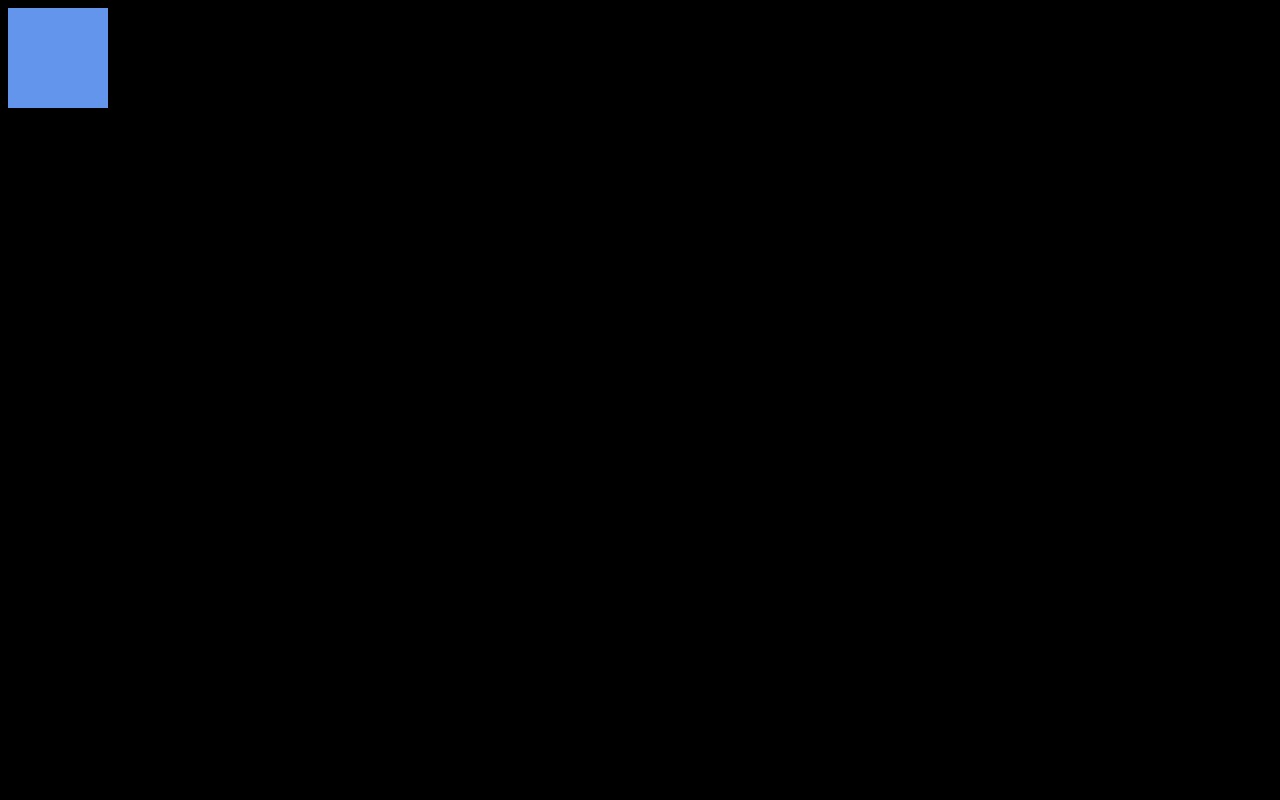
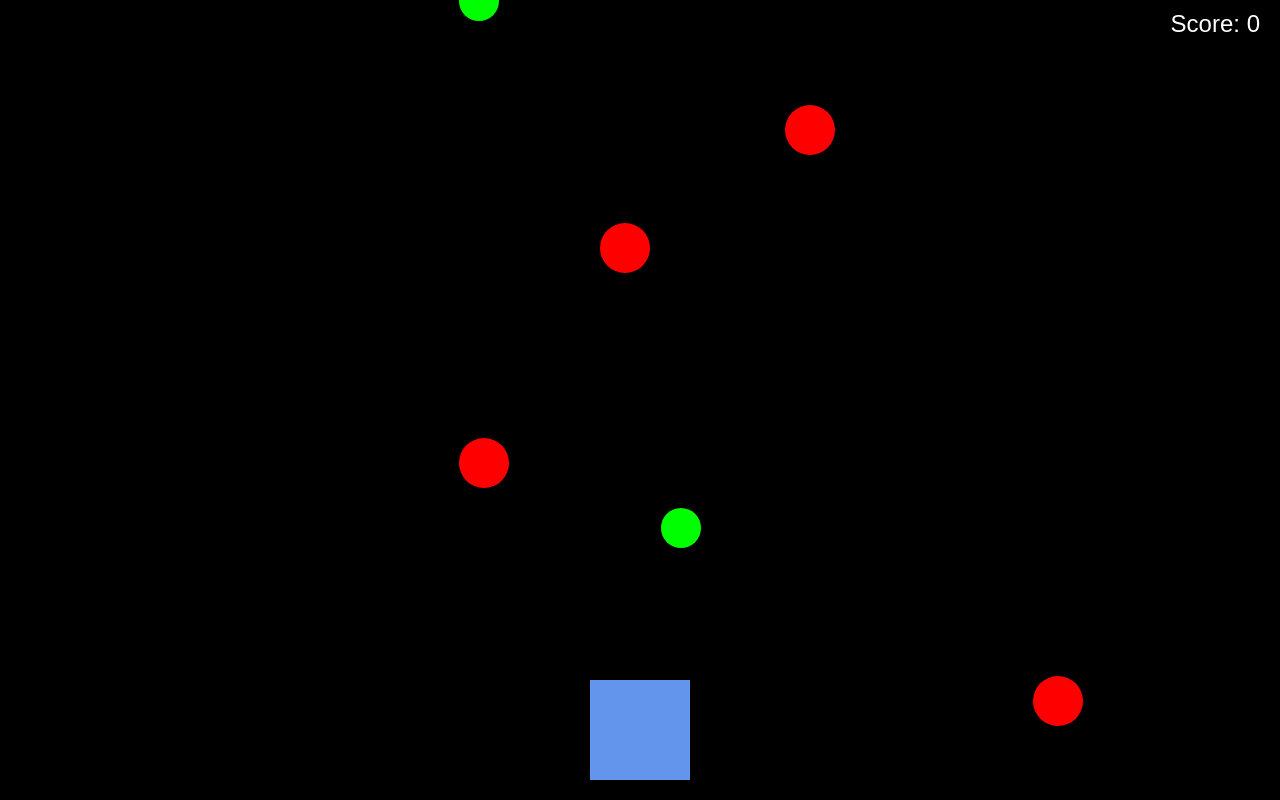
Before and after one commit to DimathJayasinghe/MiniGame, a plain HTML site: page index.html in a window 1280 px wide. Drawn offline with Linux system fonts and the light colour scheme.

Commit message:
Update index.html with game improvements

```diff
--- a/index.html
+++ b/index.html
@@ -1,48 +1,80 @@
 <!DOCTYPE html>
 <head>
-    <title>Simple project</title>
+    <title>Dodger Game</title>
     <style>
         body {
             background-color: rgb(0, 0, 0);
+            margin: 0;
+            overflow: hidden;
         }
         #continer{
             width: 100%;
-            height: 100%;
-            justify-content: center;
-            align-items: center;
+            height: 100vh;
+            position: relative;
         }
         #Box{
             width: 100px;
             height: 100px;
-            background-color:cornflowerblue;
-            position: relative;
-            top: 0px;
-            left: 0px;
-            overflow: hidden;
+            background-color: cornflowerblue;
+            position: absolute;
+            bottom: 20px;
+            left: 50%;
+            transform: translateX(-50%);
+        }
+        .obstacle {
+            position: absolute;
+            width: 50px;
+            height: 50px;
+            background-color: red;
+            border-radius: 50%;
+        }
+        .goodItem {
+            position: absolute;
+            width: 40px;
+            height: 40px;
+            background-color: rgb(0, 255, 0);
+            border-radius: 50%;
+        }
+        #score {
+            position: absolute;
+            top: 10px;
+            right: 20px;
+            color: white;
+            font-size: 24px;
+            font-family: Arial, sans-serif;
         }
     </style>
 </head>
 <body>
     <div id="continer">
         <div id="Box"></div>
+        <div id="score">Score: 0</div>
     </div>
 </body>
 <script>
     const box = document.getElementById('Box');
+    const container = document.getElementById('continer');
+    const scoreDisplay = document.getElementById('score');
     let position = {
-        top: 0,
-        left: 0
+        top: window.innerHeight - 120,
+        left: window.innerWidth / 2 - 50
     };
-    const step = 5;
+    const step = 10;
     const keyPressed = {};
     let animationId = null;
+    let obstacles = [];
+    let goodItems = [];
+    let score = 0;
+    let gameSpeed = 3;
+    let gameActive = true;
+
+
+    position.top = parseInt(box.style.top) || window.innerHeight;
+    position.left = parseInt(box.style.left) || window.innerWidth / 2 - 50;
 
     function updatePosition() {
-        position.top = parseInt(box.style.top) || 0;
-        position.left = parseInt(box.style.left) || 0;
 
         let moved = false;
-
         if (keyPressed['ArrowUp']) {
             position.top -= step;
             moved = true;
@@ -61,10 +93,10 @@
 
         if (position.top < 0) position.top = 0;
         if (position.left < 0) position.left = 0;
+        if (position.left > window.innerWidth - box.offsetWidth)
+            position.left = window.innerWidth - box.offsetWidth;
         if (position.top > window.innerHeight - box.offsetHeight)
             position.top = window.innerHeight - box.offsetHeight;
-        if (position.left > window.innerWidth - box.offsetWidth)
-            position.left = window.innerWidth - box.offsetWidth;
 
         box.style.top = position.top + 'px';
         box.style.left = position.left + 'px';
@@ -78,7 +110,7 @@
 
     document.addEventListener('keydown', (event) => {
         if (['ArrowUp', 'ArrowDown', 'ArrowLeft', 'ArrowRight'].includes(event.key)) {
-            box.style.backgroundColor = 'red';
+            // box.style.backgroundColor = 'red';
             keyPressed[event.key] = true;
 
             if (animationId === null) {
@@ -100,7 +132,134 @@
         }
     });
 
+    function createObstacle() {
+        if (!gameActive) return;
 
+        const obstacle = document.createElement('div');
+        obstacle.className = 'obstacle';
+        const left = Math.random() * (window.innerWidth - 50);
+        obstacle.style.left = left + 'px';
+        obstacle.style.top = '-50px';
+        container.appendChild(obstacle);
+        obstacles.push({
+            element: obstacle,
+            left: left,
+            top: -50
+        });
 
+        setTimeout(createObstacle, Math.random() * 1500 + 500);
+    }
+
+    function createGoodItem() {
+        if (!gameActive) return;
+
+        const goodItem = document.createElement('div');
+        goodItem.className = 'goodItem';
+        const left = Math.random() * (window.innerWidth - 40);
+        goodItem.style.left = left + 'px';
+        goodItem.style.top = '-40px';
+        container.appendChild(goodItem);
+        goodItems.push({
+            element: goodItem,
+            left: left,
+            top: -40
+        });
+
+        setTimeout(createGoodItem, Math.random() * 2000 + 1000);
+    }
+
+    function gameLoop() {
+        if (!gameActive) return;
+
+        for (let i = obstacles.length - 1; i >= 0; i--) {
+            const obstacle = obstacles[i];
+            obstacle.top += gameSpeed;
+            obstacle.element.style.top = obstacle.top + 'px';
+
+            if (obstacle.top > window.innerHeight) {
+                container.removeChild(obstacle.element);
+                obstacles.splice(i, 1);
+                continue;
+            }
+
+            if (checkCollision(obstacle, box)) {
+                gameActive = false;
+                alert('Game Over! Your score: ' + score);
+                location.reload();
+            }
+        }
+
+        for (let i = goodItems.length - 1; i >= 0; i--) {
+            const item = goodItems[i];
+            item.top += gameSpeed;
+            item.element.style.top = item.top + 'px';
+
+            if (item.top > window.innerHeight) {
+                container.removeChild(item.element);
+                goodItems.splice(i, 1);
+                continue;
+            }
+
+            if (checkCollision(item, box)) {
+                container.removeChild(item.element);
+                goodItems.splice(i, 1);
+                score += 10;
+                scoreDisplay.textContent = 'Score: ' + score;
+
+                if (score % 50 === 0) {
+                    gameSpeed += 0.5;
+                }
+            }
+        }
+
+        requestAnimationFrame(gameLoop);
+    }
+
+    function checkCollision(element1, element2) {
+        const box2Rect = element2.getBoundingClientRect();
+
+        const rect1 = {
+            left: element1.left,
+            right: element1.left + element1.element.offsetWidth,
+            top: element1.top,
+            bottom: element1.top + element1.element.offsetHeight
+        };
+
+        const rect2 = {
+            left: box2Rect.left,
+            right: box2Rect.right,
+            top: box2Rect.top,
+            bottom: box2Rect.bottom
+        };
+
+        return !(rect1.right < rect2.left ||
+                rect1.left > rect2.right ||
+                rect1.bottom < rect2.top ||
+                rect1.top > rect2.bottom);
+    }
+
+    function genarateRandomColor() {
+        return 'hsl(' + Math.random() * 360 + ', 100%, 50%)';
+    }
+
+    function randomColorsForGoodItems() {
+        if (!gameActive) return;
+        const goodItems = document.querySelectorAll('.goodItem');
+        goodItems.forEach(item => {
+            item.style.backgroundColor = genarateRandomColor();
+        });
+    }
+
+    setTimeout(createObstacle, 1000);
+    setTimeout(createGoodItem, 2000);
+    // setTimeout(randomColorsForGoodItems,3500);
+    // setInterval(randomColorsForGoodItems,100);
+    setInterval(() => {
+        if (gameActive) {
+            gameSpeed += 0.01;
+        }
+    }, 1000);
+
+    requestAnimationFrame(gameLoop);
 </script>
 </html>
```
